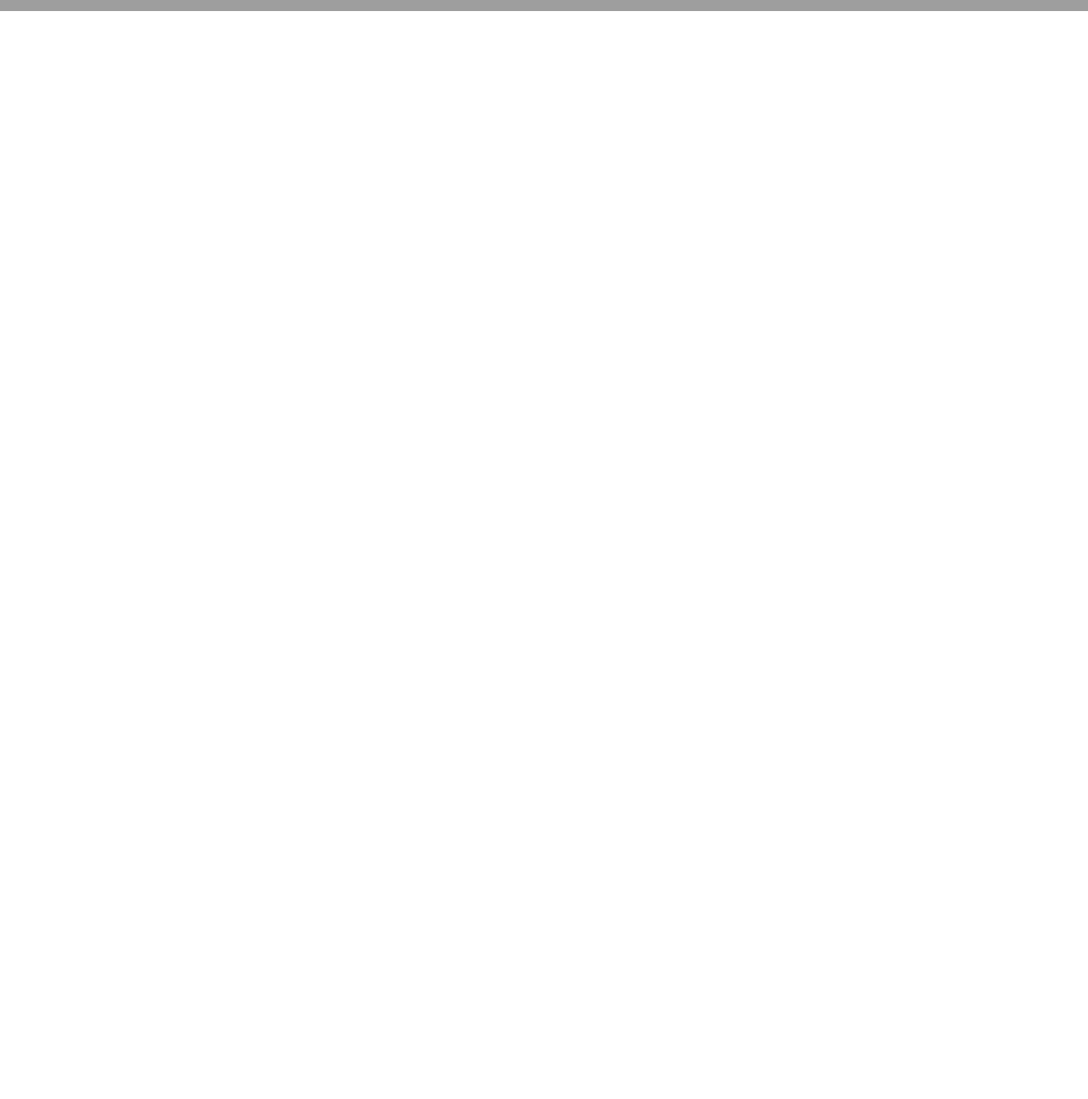
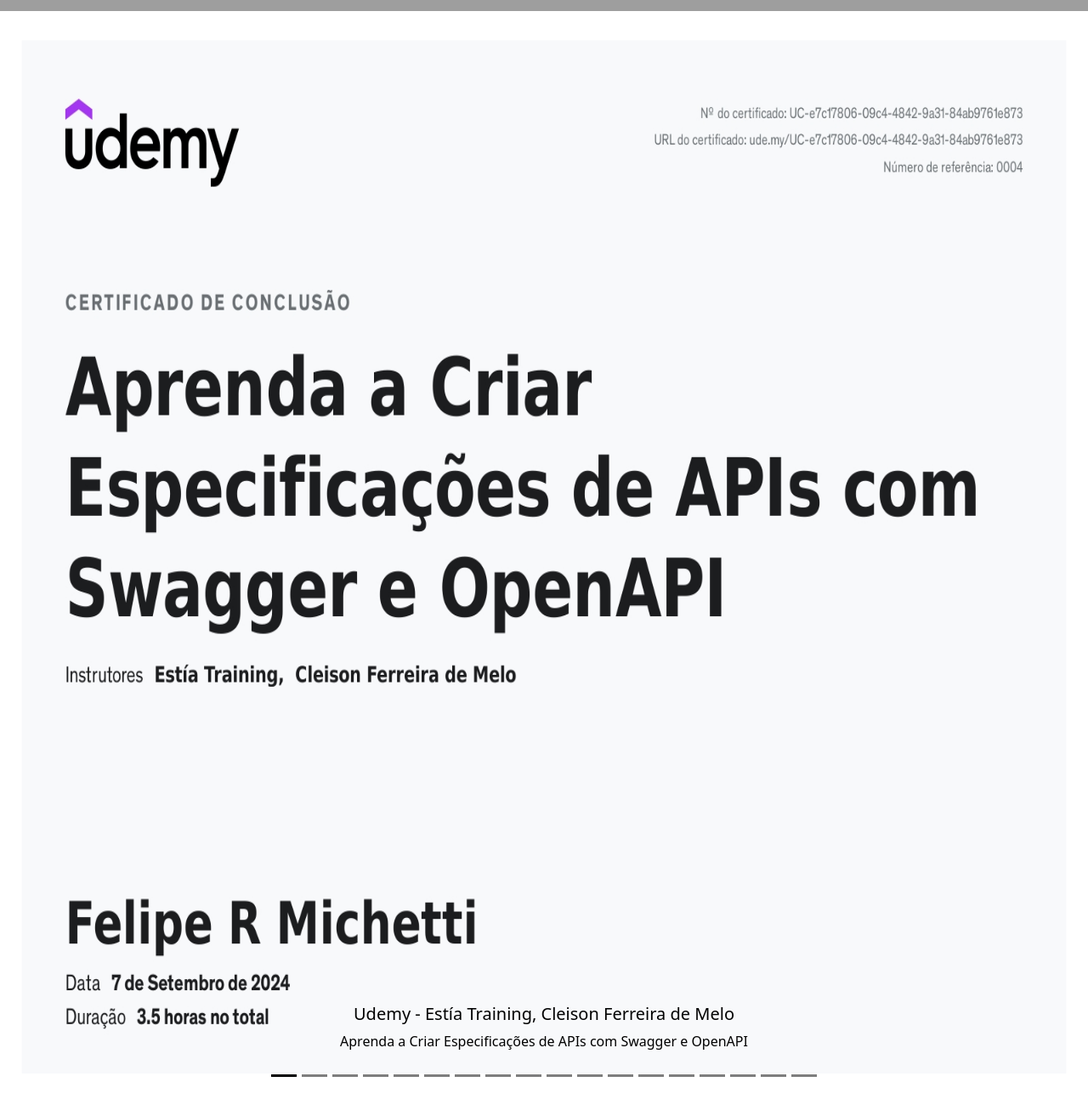
Before and after one commit to frmichetti/certificates, a plain HTML site: page index.html in a window 1280 px wide. Shown: the part 1267-2560 px from the top of the page at 85% size. Before the commit the page ends 1280 px from the top, so only its background shows below. Drawn offline with nearby package versions, Linux system fonts and the light colour scheme; grey boxes are pictures that could not be loaded.

Commit message:
added one more cert

```diff
--- a/index.html
+++ b/index.html
@@ -38,7 +38,8 @@
         <button type="button" data-bs-target="#carouselExampleCaptions" data-bs-slide-to="13" aria-label="Slide 14"></button>
         <button type="button" data-bs-target="#carouselExampleCaptions" data-bs-slide-to="14" aria-label="Slide 15"></button>
         <button type="button" data-bs-target="#carouselExampleCaptions" data-bs-slide-to="15" aria-label="Slide 16"></button>
-        <button type="button" data-bs-target="#carouselExampleCaptions" data-bs-slide-to="15" aria-label="Slide 17"></button>
+        <button type="button" data-bs-target="#carouselExampleCaptions" data-bs-slide-to="16" aria-label="Slide 17"></button>
+        <button type="button" data-bs-target="#carouselExampleCaptions" data-bs-slide-to="17" aria-label="Slide 18"></button>
       </div>
       <div class="carousel-inner">
         <div class="carousel-item active">
@@ -160,6 +161,13 @@
             <p>Curso Preparatório Certificação JAVA OCAJP 8 (1Z0-808)</p>
           </div>
         </div>
+        <div class="carousel-item"></div>
+          <img src="./UC-e7c17806-09c4-4842-9a31-84ab9761e873.jpg" height="1280" width="720" class="d-block w-100" alt="...">
+          <div class="carousel-caption d-none d-md-block">
+            <h5>Udemy - Estía Training, Cleison Ferreira de Melo </h5>
+            <p>Aprenda a Criar Especificações de APIs com Swagger e OpenAPI</p>
+          </div>
+        </div>
       </div>
       <button class="carousel-control-prev" type="button" data-bs-target="#carouselExampleCaptions" data-bs-slide="prev">
         <span class="carousel-control-prev-icon" aria-hidden="true"></span>
```
Also changed, not shown: UC-e7c17806-09c4-4842-9a31-84ab9761e873.jpg (added), 1 other file.
